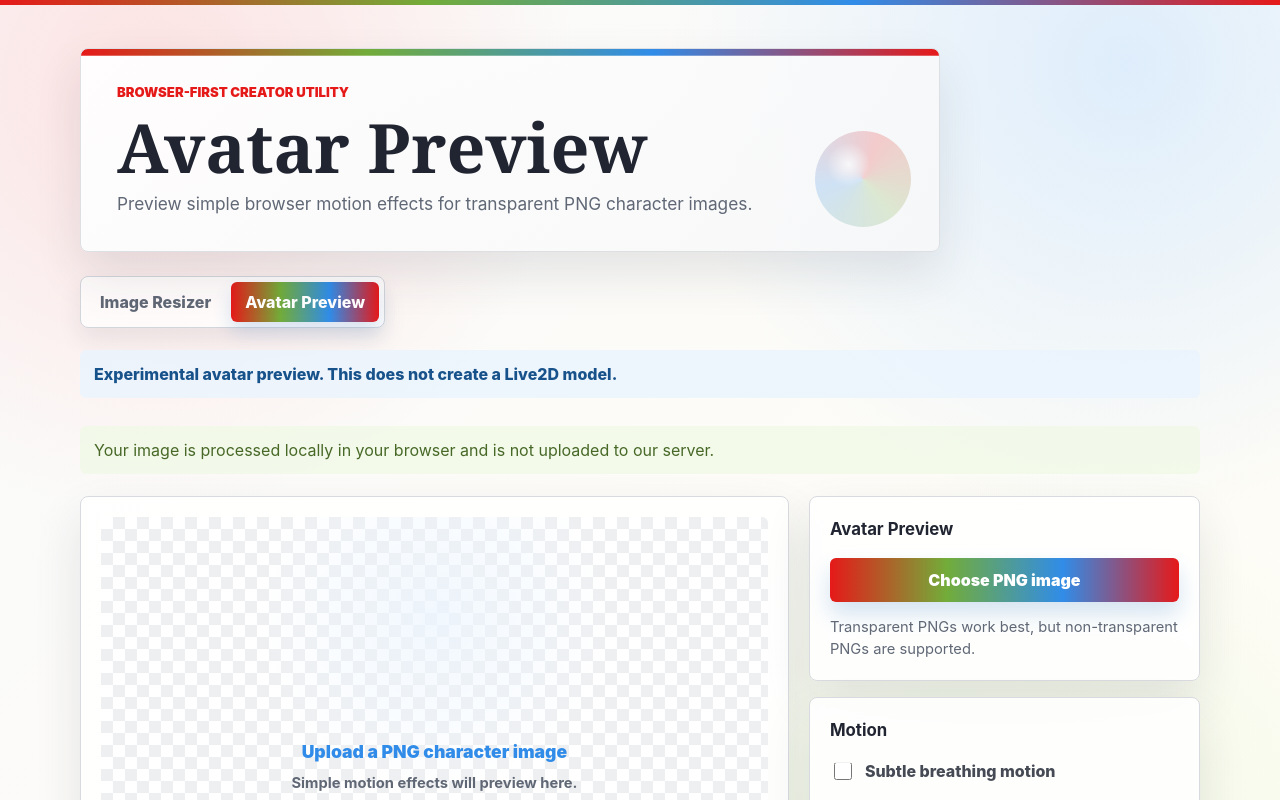
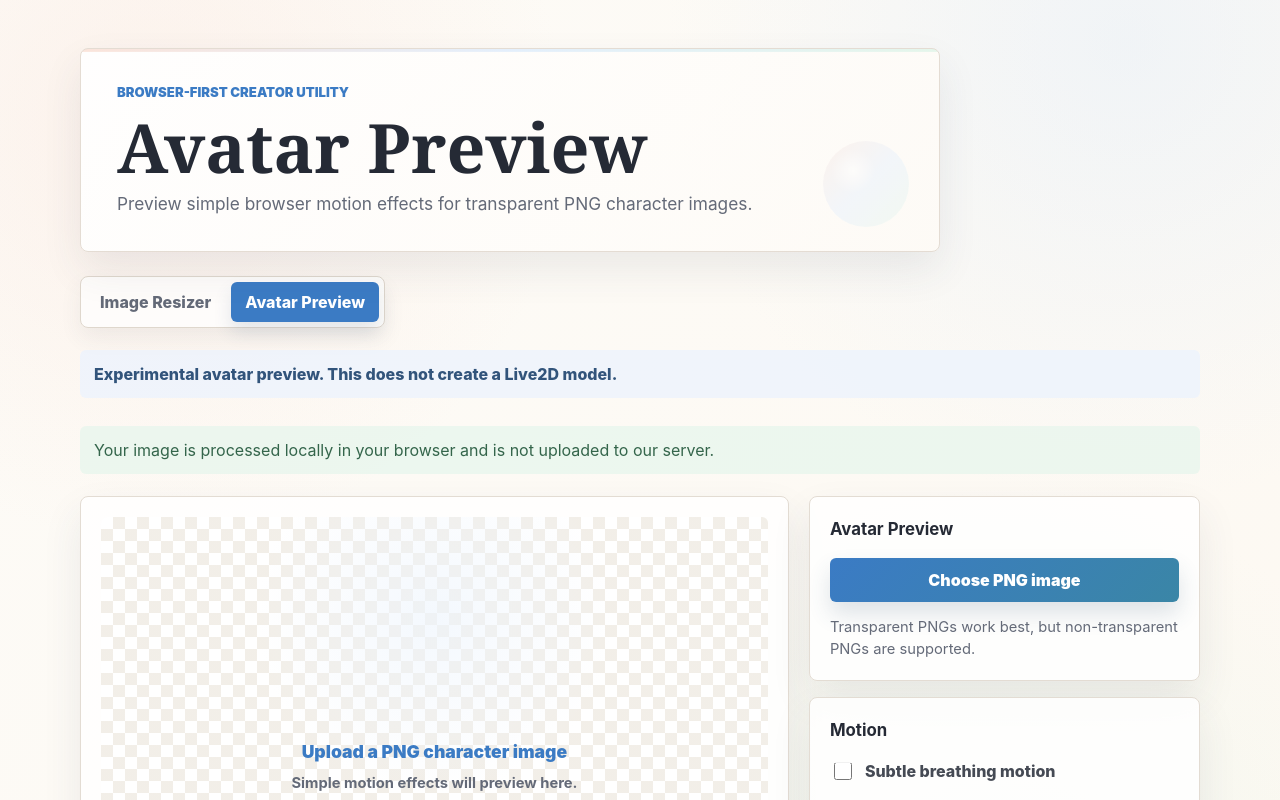
Before and after one commit to lpooyal-hub/creator-image-resizer, a React (Vite) app in the folder frontend/: page / in a window 1280 px wide. Both pictures are taken after a click on the button "Avatar Preview". Shown: the top 800 px of the page. Built offline with nearby package versions, Linux system fonts and the light colour scheme.

Commit message:
Soften app visual style

```diff
--- a/frontend/src/styles.css
+++ b/frontend/src/styles.css
@@ -1,23 +1,24 @@
 :root {
-  color: #202531;
-  background: hsl(220 10% 96%);
-  --ink: #202531;
-  --muted: hsl(220 10% 42%);
-  --soft-muted: hsl(220 10% 58%);
-  --surface: hsl(220 10% 96%);
-  --surface-warm: hsl(48 100% 97%);
-  --color-red: hsl(0 80% 50%);
-  --color-green: hsl(90 50% 45%);
-  --color-blue: hsl(210 80% 55%);
-  --color-red-soft: hsl(0 90% 96%);
-  --color-green-soft: hsl(90 65% 94%);
-  --color-blue-soft: hsl(210 92% 96%);
-  --card: rgba(255, 255, 255, 0.9);
+  color: #252a35;
+  background: hsl(42 58% 97%);
+  --ink: #252a35;
+  --muted: hsl(220 9% 43%);
+  --soft-muted: hsl(220 8% 60%);
+  --surface: hsl(42 58% 97%);
+  --surface-warm: hsl(36 78% 97%);
+  --accent: hsl(212 54% 50%);
+  --accent-soft: hsl(212 78% 95%);
+  --peach: hsl(18 78% 94%);
+  --mint: hsl(142 48% 94%);
+  --butter: hsl(46 84% 94%);
+  --rose: hsl(354 64% 94%);
+  --card: rgba(255, 255, 255, 0.86);
   --card-solid: #ffffff;
-  --line: hsl(220 10% 84%);
-  --rainbow: linear-gradient(90deg, var(--color-red), var(--color-green), var(--color-blue), var(--color-red));
-  --shadow: 0 22px 48px hsl(220 30% 18% / 0.11);
-  --shadow-soft: 0 12px 24px hsl(220 30% 18% / 0.08);
+  --line: hsl(34 22% 84%);
+  --soft-gradient: linear-gradient(135deg, hsl(18 78% 96%), hsl(212 78% 97%) 48%, hsl(142 48% 96%));
+  --button-gradient: linear-gradient(135deg, hsl(212 54% 50%), hsl(198 48% 44%));
+  --shadow: 0 18px 40px hsl(220 20% 28% / 0.09);
+  --shadow-soft: 0 10px 22px hsl(220 20% 28% / 0.07);
   font-family:
     "Public Sans", Inter, ui-sans-serif, system-ui, -apple-system, BlinkMacSystemFont, "Segoe UI", sans-serif;
   font-synthesis: none;
@@ -34,11 +35,10 @@ body {
   min-width: 320px;
   min-height: 100vh;
   background:
-    var(--rainbow) 0 0 / 100% 0.34rem no-repeat,
-    radial-gradient(circle at 12% 8%, hsl(0 90% 92% / 0.72), transparent 28%),
-    radial-gradient(circle at 88% 6%, hsl(210 92% 91% / 0.72), transparent 30%),
-    radial-gradient(circle at 78% 86%, hsl(90 65% 88% / 0.52), transparent 34%),
-    linear-gradient(135deg, hsl(220 10% 98%) 0%, hsl(48 100% 98%) 100%);
+    radial-gradient(circle at 12% 12%, hsl(18 78% 92% / 0.42), transparent 28%),
+    radial-gradient(circle at 88% 4%, hsl(212 78% 92% / 0.36), transparent 30%),
+    radial-gradient(circle at 78% 88%, hsl(142 48% 90% / 0.32), transparent 34%),
+    linear-gradient(135deg, hsl(42 58% 98%) 0%, hsl(36 74% 97%) 100%);
   color: var(--ink);
 }
 
@@ -63,11 +63,11 @@ button {
   max-width: 860px;
   margin-bottom: 24px;
   padding: 34px 36px;
-  border: 1px solid hsl(220 10% 88%);
+  border: 1px solid hsl(34 24% 86%);
   border-radius: 8px;
   background:
-    var(--rainbow) 0 0 / 100% 0.42rem no-repeat,
-    linear-gradient(135deg, rgba(255, 255, 255, 0.94), hsl(220 10% 97% / 0.88));
+    linear-gradient(90deg, hsl(18 78% 92%), hsl(212 78% 94%), hsl(142 48% 93%)) 0 0 / 100% 0.18rem no-repeat,
+    linear-gradient(135deg, rgba(255, 255, 255, 0.94), hsl(36 78% 98% / 0.9));
   box-shadow: var(--shadow);
   overflow: hidden;
 }
@@ -75,21 +75,21 @@ button {
 .app-header::after {
   content: '';
   position: absolute;
-  right: 28px;
+  right: 30px;
   bottom: 24px;
-  width: 96px;
-  height: 96px;
+  width: 86px;
+  height: 86px;
   border-radius: 999px;
   background:
-    radial-gradient(circle at 35% 35%, rgba(255, 255, 255, 0.95), transparent 25%),
-    conic-gradient(from 20deg, var(--color-red), var(--color-green), var(--color-blue), var(--color-red));
-  opacity: 0.2;
+    radial-gradient(circle at 35% 35%, rgba(255, 255, 255, 0.9), transparent 28%),
+    linear-gradient(135deg, var(--peach), var(--accent-soft), var(--mint));
+  opacity: 0.5;
   pointer-events: none;
 }
 
 .eyebrow {
   margin: 0 0 10px;
-  color: var(--color-red);
+  color: var(--accent);
   font-size: 0.82rem;
   font-weight: 900;
   text-transform: uppercase;
@@ -151,14 +151,14 @@ h3 {
 }
 
 .page-tabs button.is-active {
-  background: var(--rainbow);
+  background: hsl(212 54% 50%);
   color: white;
-  box-shadow: 0 10px 18px hsl(210 80% 40% / 0.16);
+  box-shadow: 0 10px 18px hsl(212 40% 32% / 0.13);
 }
 
 .uploader,
 .panel {
-  border: 1px solid hsl(220 10% 86%);
+  border: 1px solid hsl(34 22% 86%);
   border-radius: 8px;
   background: var(--card);
   box-shadow: var(--shadow);
@@ -172,11 +172,10 @@ h3 {
   gap: 20px;
   min-height: 150px;
   padding: 28px;
-  border-color: hsl(210 80% 55% / 0.38);
+  border-color: hsl(212 48% 62% / 0.38);
   border-style: dashed;
   background:
-    var(--rainbow) 0 0 / 100% 0.24rem no-repeat,
-    linear-gradient(135deg, rgba(255, 255, 255, 0.9), hsl(220 10% 97% / 0.86));
+    linear-gradient(135deg, rgba(255, 255, 255, 0.88), hsl(18 78% 97% / 0.7), hsl(212 78% 98% / 0.78));
   overflow: hidden;
 }
 
@@ -184,15 +183,15 @@ h3 {
   content: '';
   position: absolute;
   inset: 10px;
-  border: 1px dashed hsl(220 10% 74% / 0.65);
+  border: 1px dashed hsl(34 18% 72% / 0.58);
   border-radius: 8px;
   pointer-events: none;
 }
 
 .uploader.is-dragging {
-  border-color: var(--color-blue);
+  border-color: var(--accent);
   background:
-    linear-gradient(135deg, hsl(210 92% 96% / 0.96), hsl(90 65% 94% / 0.94)),
+    linear-gradient(135deg, hsl(212 78% 96% / 0.9), hsl(142 48% 95% / 0.82)),
     rgba(255, 255, 255, 0.92);
   transform: translateY(-1px);
 }
@@ -213,11 +212,11 @@ h3 {
   min-height: 44px;
   padding: 0 18px;
   border-radius: 6px;
-  background: var(--rainbow);
+  background: var(--button-gradient);
   color: white;
   cursor: pointer;
   font-weight: 900;
-  box-shadow: 0 12px 22px hsl(210 80% 40% / 0.18);
+  box-shadow: 0 12px 22px hsl(212 38% 34% / 0.16);
   transition:
     transform 160ms ease,
     box-shadow 160ms ease,
@@ -227,10 +226,10 @@ h3 {
 .secondary-button {
   min-height: 44px;
   padding: 0 18px;
-  border: 1px solid hsl(220 10% 82%);
+  border: 1px solid hsl(34 20% 82%);
   border-radius: 6px;
   background: rgba(255, 255, 255, 0.86);
-  color: var(--color-blue);
+  color: var(--accent);
   cursor: pointer;
   font-weight: 900;
   box-shadow: var(--shadow-soft);
@@ -240,14 +239,14 @@ h3 {
 }
 
 .secondary-button:hover {
-  background: hsl(210 92% 96%);
+  background: hsl(212 78% 96%);
   transform: translateY(-1px);
 }
 
 .primary-button:hover:not(:disabled) {
-  filter: saturate(1.05) brightness(1.02);
+  filter: brightness(1.02);
   transform: translateY(-1px);
-  box-shadow: 0 16px 26px hsl(210 80% 40% / 0.22);
+  box-shadow: 0 16px 26px hsl(212 38% 34% / 0.19);
 }
 
 .primary-button:disabled {
@@ -267,16 +266,16 @@ h3 {
 }
 
 .privacy-notice {
-  background: hsl(90 65% 94% / 0.74);
-  color: hsl(90 45% 28%);
+  background: hsl(142 48% 94% / 0.78);
+  color: hsl(148 32% 30%);
 }
 
 .experiment-notice {
   margin: 0;
   padding: 12px 14px;
   border-radius: 6px;
-  background: hsl(210 92% 96% / 0.82);
-  color: hsl(210 70% 32%);
+  background: hsl(212 78% 96% / 0.84);
+  color: hsl(212 42% 34%);
   font-weight: 800;
 }
 
@@ -286,8 +285,8 @@ h3 {
 }
 
 .error-message {
-  background: hsl(0 90% 96%);
-  color: hsl(0 70% 36%);
+  background: hsl(354 64% 95%);
+  color: hsl(354 46% 38%);
   font-weight: 700;
 }
 
@@ -326,11 +325,11 @@ h3 {
   min-height: 500px;
   border-radius: 6px;
   background:
-    radial-gradient(circle at 50% 20%, hsl(210 92% 96% / 0.72), transparent 34%),
-    linear-gradient(45deg, hsl(220 10% 94%) 25%, transparent 25%),
-    linear-gradient(-45deg, hsl(220 10% 94%) 25%, transparent 25%),
-    linear-gradient(45deg, transparent 75%, hsl(220 10% 94%) 75%),
-    linear-gradient(-45deg, transparent 75%, hsl(220 10% 94%) 75%),
+    radial-gradient(circle at 50% 20%, hsl(212 78% 96% / 0.62), transparent 34%),
+    linear-gradient(45deg, hsl(38 28% 93%) 25%, transparent 25%),
+    linear-gradient(-45deg, hsl(38 28% 93%) 25%, transparent 25%),
+    linear-gradient(45deg, transparent 75%, hsl(38 28% 93%) 75%),
+    linear-gradient(-45deg, transparent 75%, hsl(38 28% 93%) 75%),
     #ffffff;
   background-position:
     center,
@@ -357,7 +356,7 @@ h3 {
 
 .avatar-placeholder p {
   margin-bottom: 0;
-  color: var(--color-blue);
+  color: var(--accent);
   font-size: 1.1rem;
   font-weight: 900;
 }
@@ -434,7 +433,7 @@ h3 {
   color: var(--soft-muted);
   font-weight: 700;
   background:
-    radial-gradient(circle at 50% 34%, hsl(210 92% 96% / 0.78), transparent 38%),
+    radial-gradient(circle at 50% 34%, hsl(212 78% 96% / 0.68), transparent 38%),
     rgba(255, 255, 255, 0.78);
 }
 
@@ -444,10 +443,10 @@ h3 {
   min-height: 320px;
   border-radius: 6px;
   background:
-    linear-gradient(45deg, hsl(220 10% 94%) 25%, transparent 25%),
-    linear-gradient(-45deg, hsl(220 10% 94%) 25%, transparent 25%),
-    linear-gradient(45deg, transparent 75%, hsl(220 10% 94%) 75%),
-    linear-gradient(-45deg, transparent 75%, hsl(220 10% 94%) 75%),
+    linear-gradient(45deg, hsl(38 28% 93%) 25%, transparent 25%),
+    linear-gradient(-45deg, hsl(38 28% 93%) 25%, transparent 25%),
+    linear-gradient(45deg, transparent 75%, hsl(38 28% 93%) 75%),
+    linear-gradient(-45deg, transparent 75%, hsl(38 28% 93%) 75%),
     #ffffff;
   background-position:
     0 0,
@@ -476,8 +475,8 @@ h3 {
   min-width: 0;
   padding: 12px;
   border-radius: 6px;
-  background: linear-gradient(135deg, rgba(255, 247, 236, 0.95), rgba(239, 255, 248, 0.84));
-  box-shadow: inset 0 0 0 1px rgba(255, 183, 160, 0.12);
+  background: linear-gradient(135deg, rgba(255, 250, 242, 0.94), rgba(243, 250, 246, 0.82));
+  box-shadow: inset 0 0 0 1px hsl(34 28% 82% / 0.18);
 }
 
 dt {
@@ -535,15 +534,15 @@ dd {
   width: 100%;
   min-height: 56px;
   padding: 10px 12px;
-  border: 1px solid hsl(220 10% 86%);
+  border: 1px solid hsl(34 22% 86%);
   border-radius: 6px;
   background:
-    linear-gradient(135deg, rgba(255, 255, 255, 0.95), rgba(255, 247, 236, 0.82)),
+    linear-gradient(135deg, rgba(255, 255, 255, 0.94), rgba(255, 250, 242, 0.78)),
     #ffffff;
   color: var(--ink);
   cursor: pointer;
   text-align: left;
-  box-shadow: 0 8px 18px rgba(117, 79, 128, 0.06);
+  box-shadow: 0 8px 18px hsl(220 20% 28% / 0.045);
   transition:
     transform 160ms ease,
     border-color 160ms ease,
@@ -552,20 +551,20 @@ dd {
 }
 
 .preset-button:hover:not(:disabled) {
-  border-color: hsl(210 80% 55% / 0.46);
+  border-color: hsl(212 48% 62% / 0.42);
   background:
-    linear-gradient(135deg, hsl(210 92% 96% / 0.98), hsl(90 65% 94% / 0.92)),
+    linear-gradient(135deg, hsl(212 78% 97% / 0.94), hsl(142 48% 96% / 0.84)),
     #ffffff;
   transform: translateY(-1px);
-  box-shadow: 0 12px 22px hsl(210 80% 40% / 0.12);
+  box-shadow: 0 12px 22px hsl(212 38% 34% / 0.09);
 }
 
 .preset-button.is-selected {
-  border-color: var(--color-blue);
-  background: linear-gradient(135deg, hsl(210 92% 96% / 0.98), hsl(0 90% 96% / 0.7));
+  border-color: var(--accent);
+  background: linear-gradient(135deg, hsl(212 78% 96% / 0.96), hsl(18 78% 96% / 0.68));
   box-shadow:
-    inset 4px 0 0 var(--color-blue),
-    0 12px 22px hsl(210 80% 40% / 0.13);
+    inset 4px 0 0 var(--accent),
+    0 12px 22px hsl(212 38% 34% / 0.1);
 }
 
 .preset-button:disabled {
@@ -600,7 +599,7 @@ input,
 select {
   width: 100%;
   min-height: 42px;
-  border: 1px solid hsl(220 10% 84%);
+  border: 1px solid hsl(34 20% 84%);
   border-radius: 6px;
   background: rgba(255, 255, 255, 0.9);
   color: var(--ink);
@@ -610,7 +609,7 @@ select {
 
 input[type='range'] {
   padding: 0;
-  accent-color: var(--color-blue);
+  accent-color: var(--accent);
 }
 
 .toggle-row {
@@ -623,7 +622,7 @@ input[type='range'] {
 .toggle-row input {
   width: 18px;
   min-height: 18px;
-  accent-color: var(--color-blue);
+  accent-color: var(--accent);
 }
 
 .disabled-field {
@@ -659,7 +658,7 @@ input[type='range'] {
   gap: 10px;
   margin: 0;
   padding: 10px 12px;
-  border: 1px solid hsl(220 10% 86%);
+  border: 1px solid hsl(34 22% 86%);
   border-radius: 6px;
   background: rgba(255, 255, 255, 0.78);
 }
@@ -668,7 +667,7 @@ input[type='range'] {
   width: 16px;
   min-height: 16px;
   margin-top: 4px;
-  accent-color: var(--color-blue);
+  accent-color: var(--accent);
 }
 
 .mode-option span {
@@ -693,16 +692,16 @@ input[type='range'] {
 .swatch-button {
   width: 36px;
   min-height: 36px;
-  border: 1px solid hsl(220 10% 82%);
+  border: 1px solid hsl(34 20% 82%);
   border-radius: 6px;
   background: var(--swatch-color);
   cursor: pointer;
-  box-shadow: 0 6px 14px rgba(117, 79, 128, 0.1);
+  box-shadow: 0 6px 14px hsl(220 20% 28% / 0.07);
 }
 
 .swatch-button.is-selected {
-  outline: 3px solid hsl(210 80% 55% / 0.22);
-  border-color: var(--color-blue);
+  outline: 3px solid hsl(212 54% 50% / 0.18);
+  border-color: var(--accent);
 }
 
 .swatch-button:disabled {
@@ -748,7 +747,7 @@ input[type='range'] {
 
 .output-note {
   margin-bottom: 16px;
-  color: var(--color-blue);
+  color: var(--accent);
   font-size: 0.92rem;
   font-weight: 700;
 }
@@ -764,10 +763,10 @@ input[type='range'] {
   margin-bottom: 14px;
   border-radius: 6px;
   background:
-    linear-gradient(45deg, hsl(220 10% 94%) 25%, transparent 25%),
-    linear-gradient(-45deg, hsl(220 10% 94%) 25%, transparent 25%),
-    linear-gradient(45deg, transparent 75%, hsl(220 10% 94%) 75%),
-    linear-gradient(-45deg, transparent 75%, hsl(220 10% 94%) 75%),
+    linear-gradient(45deg, hsl(38 28% 93%) 25%, transparent 25%),
+    linear-gradient(-45deg, hsl(38 28% 93%) 25%, transparent 25%),
+    linear-gradient(45deg, transparent 75%, hsl(38 28% 93%) 75%),
+    linear-gradient(-45deg, transparent 75%, hsl(38 28% 93%) 75%),
     #ffffff;
   background-position:
     0 0,
@@ -795,7 +794,7 @@ input[type='range'] {
 
 .export-preview-empty p {
   margin-bottom: 0;
-  color: var(--color-blue);
+  color: var(--accent);
   font-weight: 900;
 }
 
@@ -815,8 +814,8 @@ input[type='range'] {
   min-width: 0;
   padding: 10px;
   border-radius: 6px;
-  background: linear-gradient(135deg, rgba(255, 247, 236, 0.95), rgba(239, 255, 248, 0.84));
-  box-shadow: inset 0 0 0 1px rgba(255, 183, 160, 0.12);
+  background: linear-gradient(135deg, rgba(255, 250, 242, 0.94), rgba(243, 250, 246, 0.82));
+  box-shadow: inset 0 0 0 1px hsl(34 28% 82% / 0.18);
 }
 
 .visually-hidden {
```
